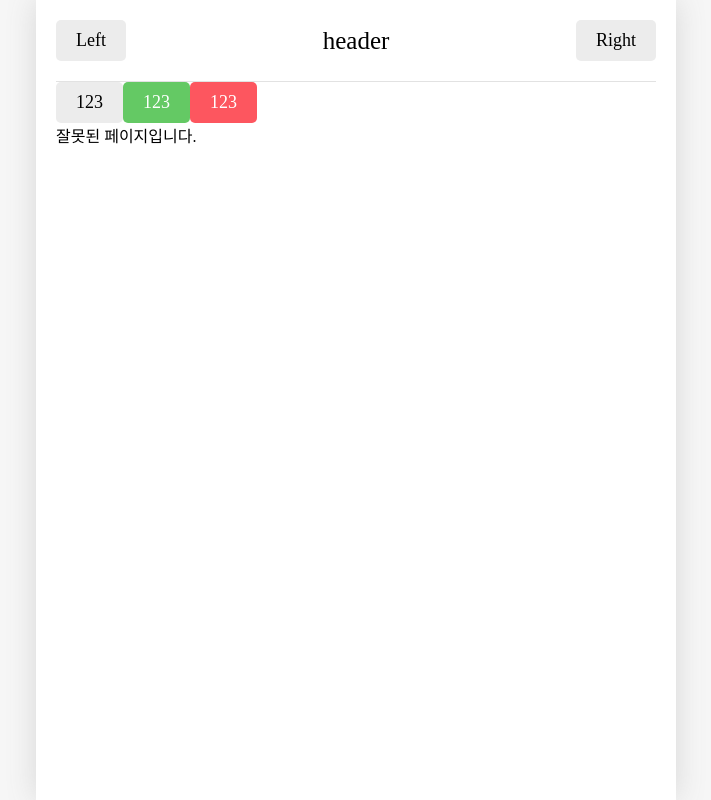
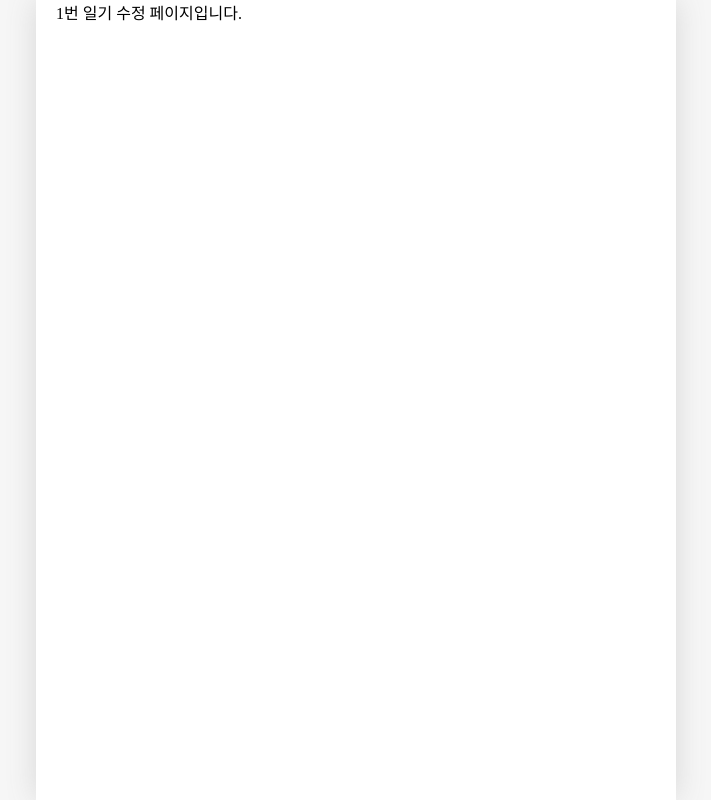
Before and after one commit to KangJiUng/onebite-react, a React (Vite) app in the folder section12/: page /edit/1 in a window 1280 px wide. Shown: the whole page, without its empty margins (284-995 px from the left). Built offline with nearby package versions, Linux system fonts and the light colour scheme; a web font is replaced by a local one.

Commit message:
chapter08

```diff
--- a/section12/src/App.jsx
+++ b/section12/src/App.jsx
@@ -1,47 +1,41 @@
 import "./App.css";
+import { useReducer } from "react";
 import { Routes, Route } from "react-router-dom";
 import Home from "./pages/Home";
 import New from "./pages/New";
 import Diary from "./pages/Diary";
+import Edit from "./pages/Edit";
 import Notfound from "./pages/NotFound";
-import Button from "./components/Button";
-import Header from "./components/Header";
 
-// 1. "/": 모든 일기를 조회하는 Home 페이지
-// 2. "/new": 새로운 일기를 작성하는 New 페이지
-// 3. "/diary": 일기를 상세히 조회하는 Diary 페이지
+const mockData = [
+  {
+    i: 1,
+    createdDate: new Date().getTime(),
+    emotionId: 1,
+    content: "1번 일기 내용",
+  },
+  {
+    i: 2,
+    createdDate: new Date().getTime(),
+    emotionId: 2,
+    content: "2번 일기 내용",
+  },
+];
+
+function reducer(state, action) {
+  return state;
+}
+
 function App() {
+  const [data, dispatch] = useReducer(reducer, mockData);
+
   return (
     <>
-      <Header
-        title={"header"}
-        leftChild={<Button text={"Left"} />}
-        rightChild={<Button text={"Right"} />}
-      />
-      <Button
-        text={"123"}
-        onClick={() => {
-          console.log("123번 버튼 클릭");
-        }}
-      />
-      <Button
-        text={"123"}
-        type={"POSITIVE"}
-        onClick={() => {
-          console.log("123번 버튼 클릭");
-        }}
-      />
-      <Button
-        text={"123"}
-        type={"NAGATIVE"}
-        onClick={() => {
-          console.log("123번 버튼 클릭");
-        }}
-      />
       <Routes>
         <Route path="/" element={<Home />} />
         <Route path="/new" element={<New />} />
         <Route path="/diary/:id" element={<Diary />} />
+        <Route path="/edit/:id" element={<Edit />} />
         <Route path="*" element={<Notfound />} />
       </Routes>
     </>
--- /dev/null
+++ b/section12/src/pages/Edit.jsx
@@ -0,0 +1,9 @@
+import { useParams } from "react-router-dom";
+
+const Edit = () => {
+  const params = useParams();
+
+  return <div>{params.id}번 일기 수정 페이지입니다.</div>;
+};
+
+export default Edit;
```
